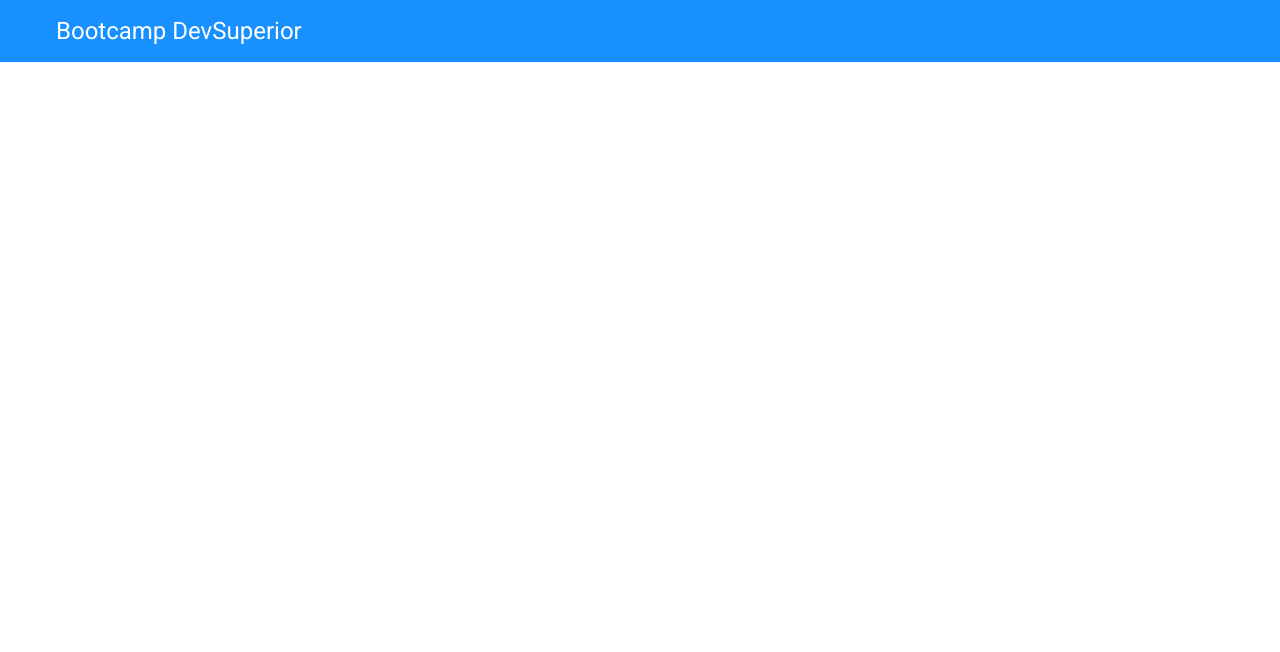
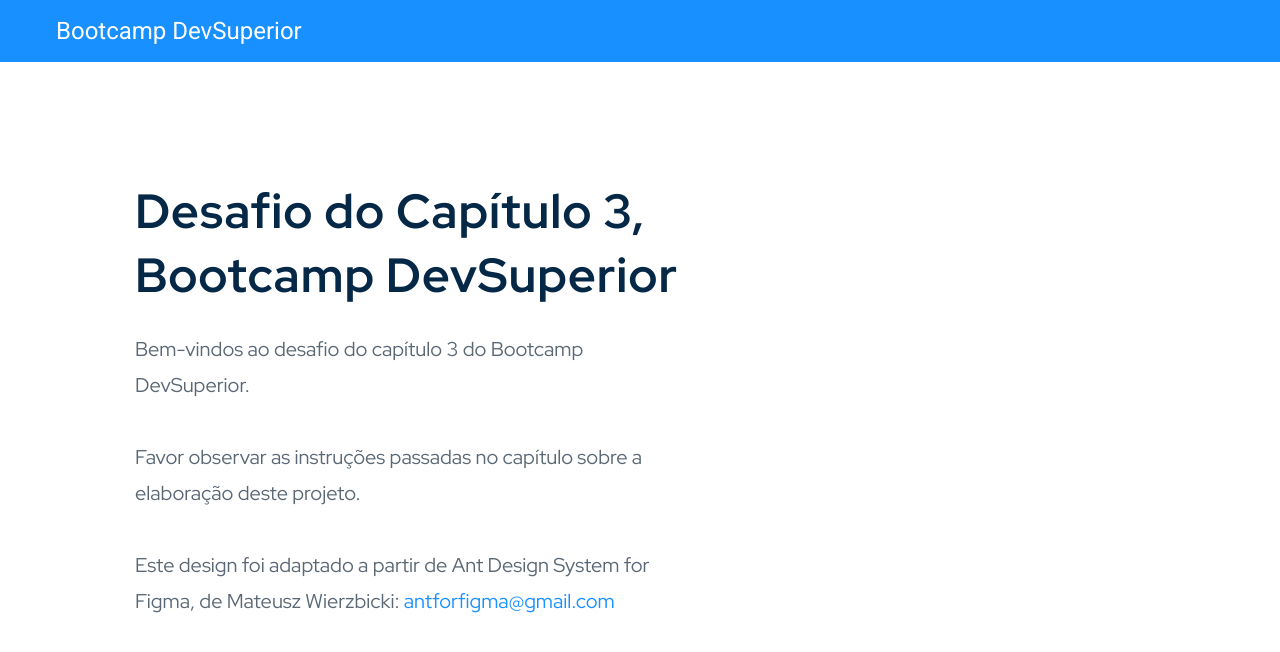
Before and after one commit to celiocausjunior/create-react-app, a React (Create React App) app: page / in a window 1280 px wide. Shown: the top 652 px of the page. Built offline with nearby package versions, Linux system fonts and the light colour scheme.

Commit message:
Routes and Home Page continuation

```diff
--- a/src/App.tsx
+++ b/src/App.tsx
@@ -1,11 +1,11 @@
 import React from 'react';
 import './core/assets/styles/custom.scss'
 import './app.scss'
-import Home from './core/pages/Home';
+import Routes from './core/Routes';
 
 function App() {
   return (
-    <Home />
+    <Routes />
   );
 }
 
--- a/src/app.scss
+++ b/src/app.scss
@@ -1,8 +1,5 @@
 @import url("https://fonts.googleapis.com/css2?family=Roboto:wght@400;700&display=swap");
-
-* {
-    font-family: "Roboto", sans-serif;
-}
+@import url('https://fonts.googleapis.com/css2?family=Red+Hat+Display:wght@400;700&display=swap');
 
 h1,h2,h3,h4,h5,h6 {
     margin-bottom: 0;
@@ -18,5 +15,6 @@ ul {
 a {
     &:hover {
         text-decoration: none;
+        color: white;
     }
 }
--- /dev/null
+++ b/src/core/Routes.tsx
@@ -0,0 +1,24 @@
+import React from 'react';
+import { BrowserRouter, Switch, Route } from 'react-router-dom';
+import Navbar from './components/Navbar';
+import Home from './pages/Home';
+import Search from './pages/Search';
+const Routes = () => (
+
+
+    <BrowserRouter>
+        <Navbar />
+        <Switch>
+            <Route path="/" exact>
+                <Home />
+            </Route>
+
+            <Route path="/search">
+                <Search />
+            </Route>
+
+        </Switch>
+    </BrowserRouter>
+);
+
+export default Routes;
--- a/src/core/components/Navbar/index.tsx
+++ b/src/core/components/Navbar/index.tsx
@@ -1,12 +1,15 @@
 import React from 'react';
 import './styles.scss';
+import { Link } from 'react-router-dom';
 
 const Navbar = () => (
     <nav className="row bg-primary main-nav">
         <div className="col-3">
+            <Link to="/" className="nav-logo-text">
              <h4>
             Bootcamp DevSuperior
             </h4>
+            </Link>
         </div>
 
     </nav>
--- a/src/core/components/Navbar/styles.scss
+++ b/src/core/components/Navbar/styles.scss
@@ -5,4 +5,20 @@
     padding-left: 41px;
     margin-left: 0;
     margin-right: 0;
+    font-family: 'Roboto', sans-serif;
 }
+
+a{
+    font-style: normal;
+    color: white;
+
+
+    &.active{
+        font-weight: bold;
+        color:white;
+    }
+
+    &:hover {
+        color: white;
+    }
+}
--- a/src/core/pages/Home/index.tsx
+++ b/src/core/pages/Home/index.tsx
@@ -1,10 +1,19 @@
 import React from 'react';
-import Navbar from '../../components/Navbar';
+import './styles.scss';
 
-const Home = () => {
-    return (
-        <Navbar />
-    );
-}
+const Home = () => (
+    <div className="home-container">
+        <div className="home-content">
+            <div className="col-6">
+                <h1 className="text-title">Desafio do Capítulo 3, Bootcamp DevSuperior</h1>
+                <p className="text-subtitle">Bem-vindos ao desafio do capítulo 3 do Bootcamp DevSuperior.<br /><br />
+                Favor observar as instruções passadas no capítulo sobre a elaboração deste projeto.<br /> <br />
+                Este design foi adaptado a partir de Ant Design System for Figma, de Mateusz Wierzbicki: <span className="email-subtitle">antforfigma@gmail.com</span>
+             </p>
+            </div>
+        </div>
+    </div>
+);
+
 
 export default Home;
--- /dev/null
+++ b/src/core/pages/Home/styles.scss
@@ -0,0 +1,30 @@
+.home-content{
+    background-color:white ;
+    padding-top: 117px ;
+    padding-left: 120px;
+}
+
+.text-title{
+    font-family: 'Red Hat Display', sans-serif;
+    font-style: normal;
+    font-weight: bold;
+    font-size: 48px;
+    line-height: 64px;
+    align-items: center;
+    letter-spacing: 0.02em;
+    color: #062847;
+}
+
+.text-subtitle{
+font-family: Red Hat Display;
+font-style: normal;
+font-weight: normal;
+font-size: 20px;
+line-height: 36px;
+color: #5A6774;
+margin-top: 24px;
+}
+
+.email-subtitle{
+    color: #1890FF;
+}
--- /dev/null
+++ b/src/core/pages/Search/index.tsx
@@ -0,0 +1,9 @@
+import React from 'react';
+
+const Search = () => (
+    <h1>
+        Search
+    </h1>
+);
+
+export default Search;
```
